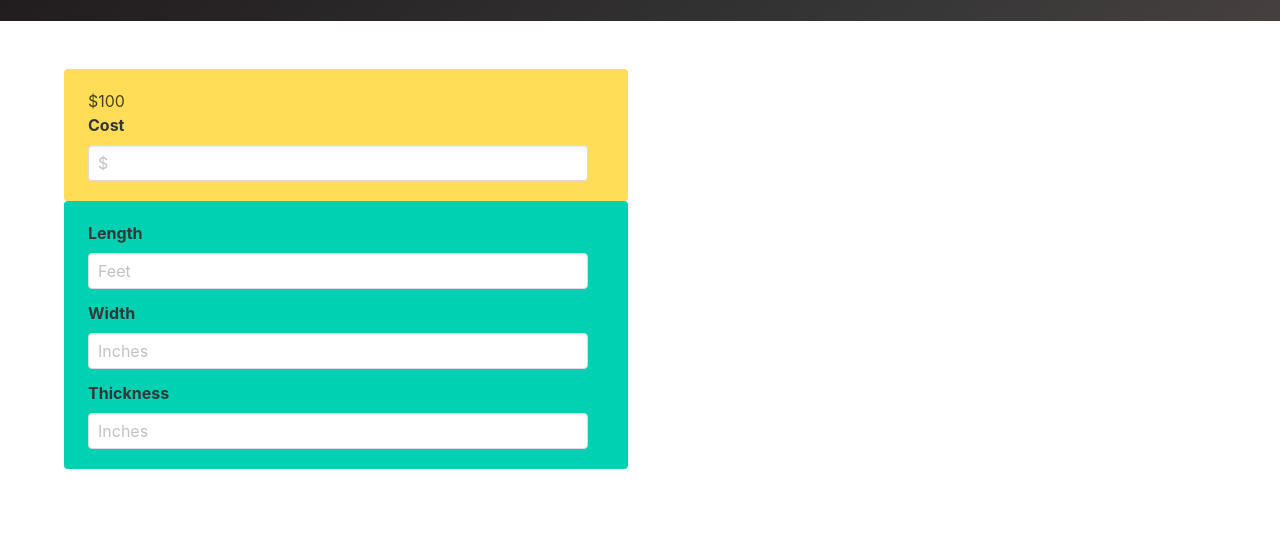
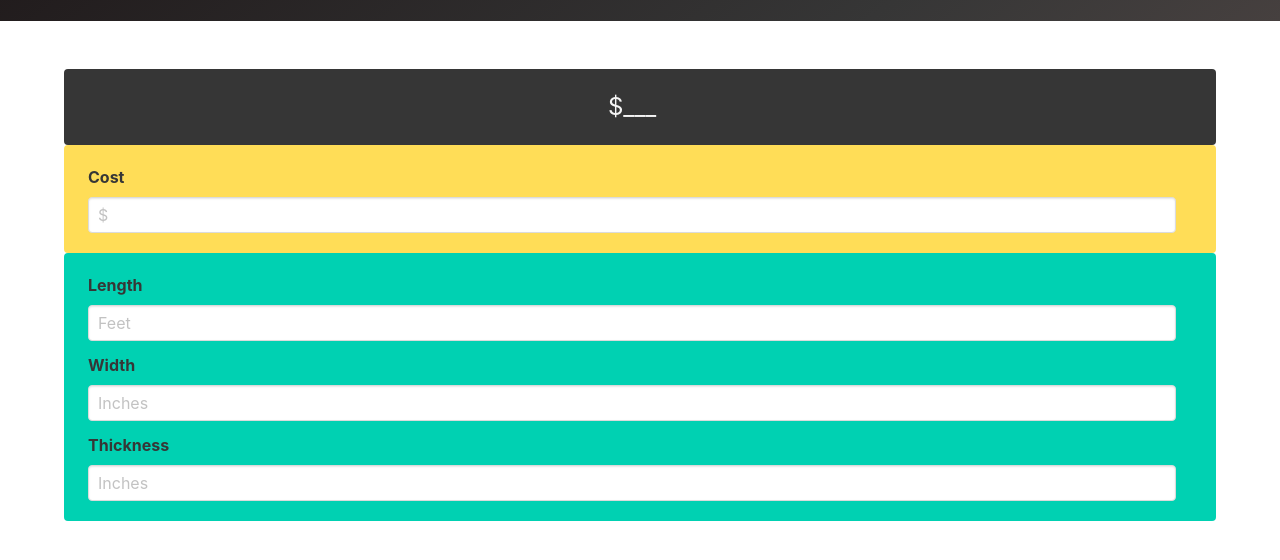
Before and after one commit to clyde30/board-foot-calculator, a website: page index.html in a window 1280 px wide. Shown: the part 92-652 px from the top of the page. Drawn offline with nearby package versions, Linux system fonts and the light colour scheme.

Commit message:
put price in centered container

```diff
--- a/index.html
+++ b/index.html
@@ -25,10 +25,12 @@
       <section class="section">
             <div class="container">
                 <div class="tile is-ancestor">
-                    <div class="tile is-parent is-vertical is-6">
+                    <div class="tile is-parent is-vertical">
                         <div class="is-child">
+                            <div class="tile is-child notification is-dark has-text-centered is-size-4">
+                                <div class="total">$___</div>
+                            </div>
                             <div class="tile is-child notification is-warning">
-                                <div class="total">$100</div>
                                 <div class="field">
                                     <label class="label">Cost</label>
                                     <div class="control">
```
